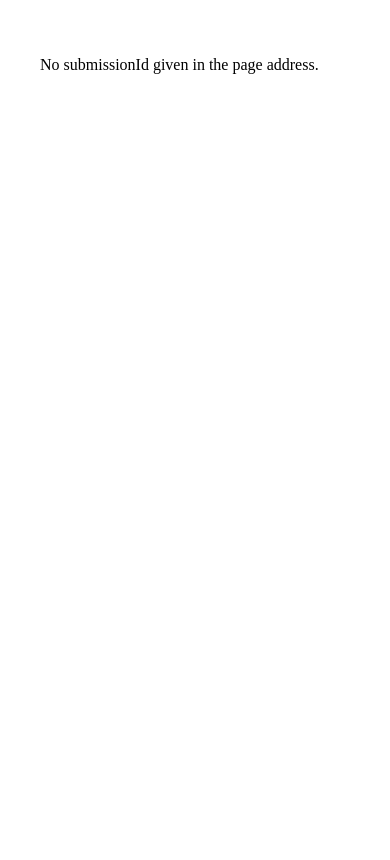
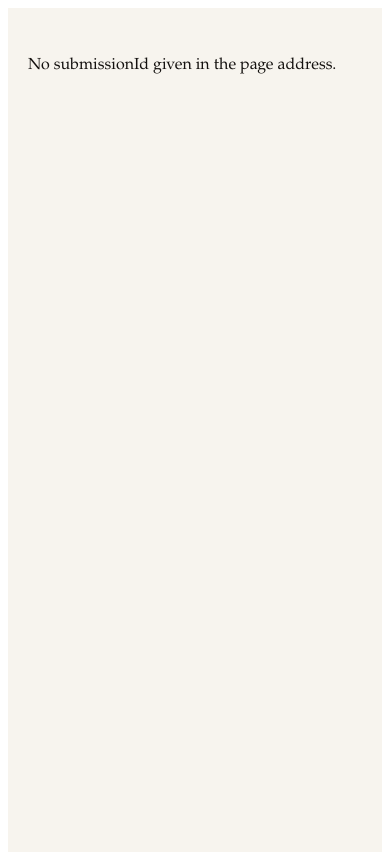
Before and after one commit to mirzazamin99/automation-learning, a Next.js app: page /revision in a window 390 px wide. Built offline with nearby package versions, Linux system fonts and the light colour scheme.

Commit message:
Add brand styling and responsive fonts to revision page

```diff
--- a/app/revision/page.js
+++ b/app/revision/page.js
@@ -4,7 +4,39 @@ import { useSearchParams } from "next/navigation";
 import content from "../../content.json";
 
 const { revision } = content.sheet;
+const { colors, typography } = content.brand;
 
+const pageStyle = {
+  backgroundColor: colors.paper,
+  color: colors.ink,
+  fontFamily: typography.fontFamily,
+  minHeight: "100vh",
+  fontSize: "clamp(1rem, 2.5vw, 1.2rem)",
+};
+const wrap = { maxWidth: 720, margin: "0 auto", padding: "2rem 1.25rem" };
+const heading = { color: colors.oxblood, fontWeight: "normal" };
+const label = { display: "block", marginBottom: "0.5rem" };
+const inputStyle = {
+  display: "block",
+  width: "100%",
+  fontFamily: typography.fontFamily,
+  fontSize: "clamp(0.95rem, 2.5vw, 1.1rem)",
+  padding: "0.5rem",
+  border: `1px solid ${colors.hair}`,
+  backgroundColor: colors.paper,
+  color: colors.ink,
+  boxSizing: "border-box",
+};
+const button = {
+  display: "inline-block",
+  backgroundColor: colors.oxblood,
+  color: colors.paper,
+  padding: "0.75rem 1.5rem",
+  border: "none",
+  fontFamily: typography.fontFamily,
+  fontSize: "clamp(1rem, 2.5vw, 1.15rem)",
+  cursor: "pointer",
+};
 function RevisionForm() {
   const searchParams = useSearchParams();
   const submissionId = searchParams.get("submissionId");
@@ -33,10 +65,10 @@ function RevisionForm() {
       })
       .catch(() => setStatus("idle"));
   }, [submissionId]);
-
   async function handleSave() {
     setStatus("saving");
     setMessage("");
+    const givingUp = [missedDay, directionCheck];
     try {
       const res = await fetch("/api/revision", {
         method: "POST",
@@ -59,14 +91,14 @@ function RevisionForm() {
 
   if (!submissionId) {
     return (
-      <main style={{ maxWidth: 720, margin: "0 auto", padding: "2rem" }}>
-        <p>No submissionId given in the page address.</p>
-      </main>
+      <div style={pageStyle}>
+        <main style={wrap}><p>No submissionId given in the page address.</p></main>
+      </div>
     );
   }
-
   return (
-    <main style={{ maxWidth: 720, margin: "0 auto", padding: "2rem" }}>
+    <div style={pageStyle}>
+      <main style={wrap}>
         <p>{revision.intro}</p>
 
         {counts && (
@@ -80,7 +112,7 @@ function RevisionForm() {
 
         {revision.questions.map((q) => (
           <div key={q.id} style={{ marginBottom: "1.5rem" }}>
-          <label style={{ display: "block" }}>
+            <label style={label}>
               {q.question}
               <textarea
                 rows={3}
@@ -90,24 +122,24 @@ function RevisionForm() {
                     ? setMissedDay(e.target.value)
                     : setDirectionCheck(e.target.value)
                 }
-              style={{ display: "block", width: "100%" }}
+                style={inputStyle}
               />
             </label>
           </div>
         ))}
-
         {status === "error" && message && <p role="alert">{message}</p>}
         {status === "saved" && <p>{message}</p>}
-      <button onClick={handleSave} disabled={status === "saving" || status === "loading"}>
+        <button onClick={handleSave} disabled={status === "saving" || status === "loading"} style={button}>
           {status === "saving" ? "Saving" : "Save"}
         </button>
       </main>
+    </div>
   );
 }
 
 export default function RevisionPage() {
   return (
-    <Suspense fallback={<main style={{ maxWidth: 720, margin: "0 auto", padding: "2rem" }}><p>Loading</p></main>}>
+    <Suspense fallback={<div style={pageStyle}><main style={wrap}><p>Loading</p></main></div>}>
       <RevisionForm />
     </Suspense>
   );
```
Lines whose indentation alone changed are shown as unchanged.
